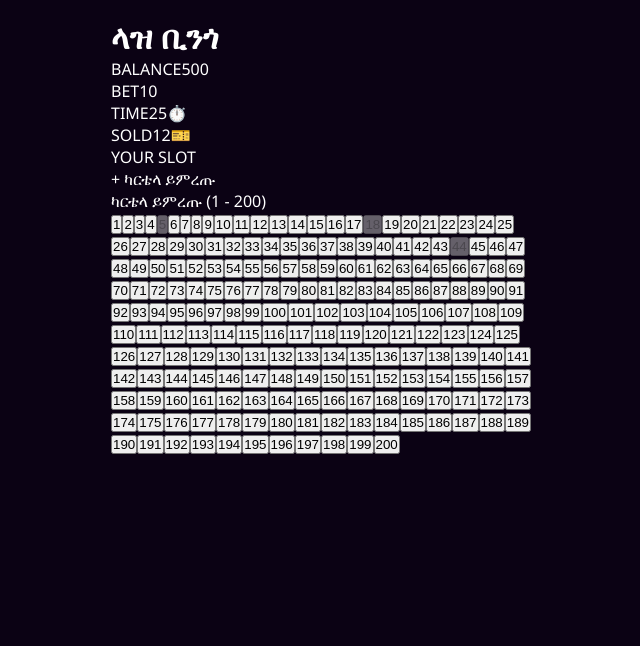
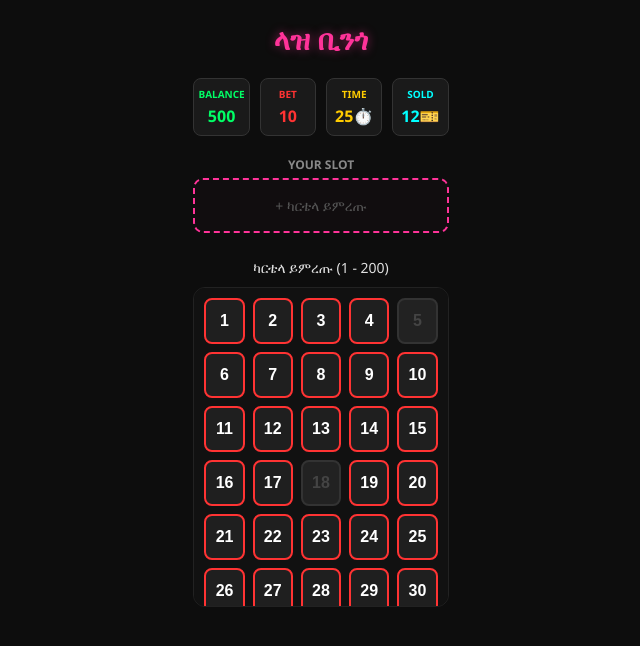
Before and after one commit to danielberihu72-cmd/laz-bingo-frontend, a React (Vite) app: page / in a window 1280 px wide. Shown: the top 646 px of the page, without its empty margins (319-959 px from the left). Built offline with nearby package versions, Linux system fonts and the light colour scheme.

Commit message:
Refactor CSS styles for improved design
Updated background and text colors, adjusted padding, and refactored class names for better readability and consistency.

```diff
--- a/src/App.css
+++ b/src/App.css
@@ -5,8 +5,8 @@
 }
 
 body {
-    background-color: #0b0214;
-    color: #fff;
+    background-color: #0d0d0d;
+    color: #ffffff;
     font-family: 'Segoe UI', system-ui, sans-serif;
     display: flex;
     justify-content: center;
@@ -16,163 +16,140 @@ body {
 .app-container {
     width: 100%;
     max-width: 450px;
-    padding: 15px;
-    padding-bottom: 40px;
+    padding: 20px;
 }
 
-.header {
+.main-title {
     text-align: center;
-    margin-bottom: 15px;
+    font-size: 28px;
+    color: #ff3399;
+    margin-bottom: 20px;
+    text-shadow: 0 0 10px rgba(255, 51, 153, 0.5);
 }
 
-.logo {
-    font-size: 26px;
-    font-weight: bold;
-    color: #ff3399;
-    text-shadow: 0 0 10px #ff3399;
+/* Top Stats Grid */
+.top-info-grid {
+    display: grid;
+    grid-template-columns: repeat(4, 1fr);
+    gap: 10px;
+    margin-bottom: 20px;
 }
 
-.subtitle {
-    font-size: 14px;
-    color: #00ffcc;
-    margin-top: 5px;
+.info-box {
+    background-color: #1a1a1a;
+    border: 1px solid #333;
+    border-radius: 8px;
+    padding: 8px 4px;
+    text-align: center;
 }
 
-.stats-container {
-    border: 2px solid #ff3399;
-    border-radius: 12px;
-    padding: 12px;
-    display: flex;
-    justify-content: space-between;
-    margin-bottom: 20px;
-    background-color: rgba(255, 51, 153, 0.05);
+.info-label {
+    display: block;
+    font-size: 10px;
+    font-weight: bold;
+    margin-bottom: 4px;
 }
 
-.stat-box {
-    text-align: center;
-    flex: 1;
-}
-
-.stat-title {
-    display: block;
-    font-size: 11px;
-    color: #a192ba;
-    margin-bottom: 3px;
-}
-
-.stat-value {
-    font-size: 15px;
+.info-value {
+    font-size: 16px;
     font-weight: bold;
 }
 
-.card-title {
-    color: #ffcc00;
-    font-size: 14px;
-    margin-bottom: 8px;
+/* Colors */
+.text-green { color: #00ff66; }
+.text-red { color: #ff3333; }
+.text-yellow { color: #ffcc00; }
+.text-cyan { color: #00ffff; }
+
+/* YOUR SLOT */
+.your-slot-container {
+    margin-bottom: 25px;
+}
+
+.slot-title {
+    display: block;
+    font-size: 12px;
+    text-align: center;
+    color: #888;
+    margin-bottom: 5px;
     font-weight: bold;
 }
 
-/* የካርቴላ መምረጫ ዲዛይን (1-200) */
-.cartela-selector {
-    display: grid;
-    grid-template-columns: repeat(6, 1fr);
-    gap: 5px;
-    max-height: 120px;
-    overflow-y: auto;
-    background-color: #120524;
-    border: 1px solid #ff3399;
-    border-radius: 8px;
-    padding: 10px;
-    margin-bottom: 20px;
+.slot-box {
+    border: 2px dashed #ff3399;
+    border-radius: 10px;
+    min-height: 55px;
+    display: flex;
+    flex-wrap: wrap;
+    align-items: center;
+    justify-content: center;
+    gap: 6px;
+    padding: 8px;
+    background-color: rgba(255, 51, 153, 0.02);
 }
 
-.cartela-btn {
-    background-color: #250f44;
-    border: 1px solid #4a1f80;
-    color: #fff;
-    padding: 6px 0;
-    border-radius: 4px;
-    font-weight: bold;
-    cursor: pointer;
-    font-size: 13px;
+.placeholder-text {
+    color: #555;
+    font-size: 14px;
 }
 
-.cartela-btn.active {
-    background: linear-gradient(135deg, #ff00ff, #00ffff);
-    border: none;
-    box-shadow: 0 0 8px #00ffff;
+.selected-tag {
+    background-color: #ff3399;
+    color: white;
+    padding: 3px 8px;
+    border-radius: 4px;
+    font-size: 12px;
+    font-weight: bold;
 }
 
-.bingo-card {
+/* Cartela Grid (1-200) */
+.selector-title {
+    font-size: 14px;
+    color: #e0e0e0;
+    margin-bottom: 10px;
+    text-align: center;
+}
+
+.cartela-grid {
     display: grid;
     grid-template-columns: repeat(5, 1fr);
-    gap: 6px;
-    background-color: #061624;
-    border: 2px solid #00ffff;
+    gap: 8px;
+    max-height: 320px;
+    overflow-y: auto;
+    padding: 10px;
+    background-color: #111;
     border-radius: 12px;
-    padding: 12px;
-    margin-bottom: 15px;
-    box-shadow: 0 0 15px rgba(0, 255, 255, 0.1);
+    border: 1px solid #222;
 }
 
-.grid-header {
-    text-align: center;
+.cartela-cell {
+    background-color: #1f1f1f;
+    border: 2px solid #ff3333;
+    color: #fff;
+    padding: 12px 0;
+    font-size: 16px;
     font-weight: bold;
-    color: #ff3399;
-    font-size: 20px;
-    padding-bottom: 5px;
+    border-radius: 8px;
+    cursor: pointer;
+    transition: all 0.2s;
 }
 
-.grid-cell {
-    background-color: #0d233a;
-    border: 1px solid #1a3a5c;
-    border-radius: 6px;
-    text-align: center;
-    padding: 10px 0;
-    font-size: 16px;
-    font-weight: bold;
-    color: #fff;
+.cartela-cell:hover {
+    transform: scale(1.05);
 }
 
-.free-cell {
-    background: linear-gradient(135deg, #ff00ff, #ff3399);
-    border-radius: 6px;
-    text-align: center;
-    padding: 12px 0;
-    font-size: 11px;
-    font-weight: bold;
-    color: #fff;
-    display: flex;
-    justify-content: center;
-    align-items: center;
+/* ሲመረጥ የሚሆን ከለር */
+.cartela-cell.mine {
+    background-color: #ff3399;
+    border-color: #00ffff;
+    box-shadow: 0 0 8px #ff3399;
 }
 
-.timer-container {
-    text-align: center;
-    margin-bottom: 20px;
-    font-size: 14px;
-    color: #e0e0e0;
+/* ሲሸጥ (የማይንቀሳቀስ) የሚሆን ከለር */
+.cartela-cell.sold {
+    background-color: #333 !important;
+    border-color: #555 !important;
+    color: #777 !important;
+    cursor: not-allowed;
+    opacity: 0.5;
 }
-
-.timer-countdown {
-    color: #ff3333;
-    font-weight: bold;
-    animation: blink 1s infinite;
-}
-
-.bingo-btn {
-    width: 100%;
-    background: linear-gradient(90deg, #ff00ff, #00ffff);
-    border: none;
-    border-radius: 25px;
-    color: #fff;
-    padding: 14px;
-    font-size: 18px;
-    font-weight: bold;
-    cursor: pointer;
-    box-shadow: 0 4px 15px rgba(0, 255, 255, 0.3);
-}
-
-@keyframes blink {
-    50% { opacity: 0.5; }
-}
```
